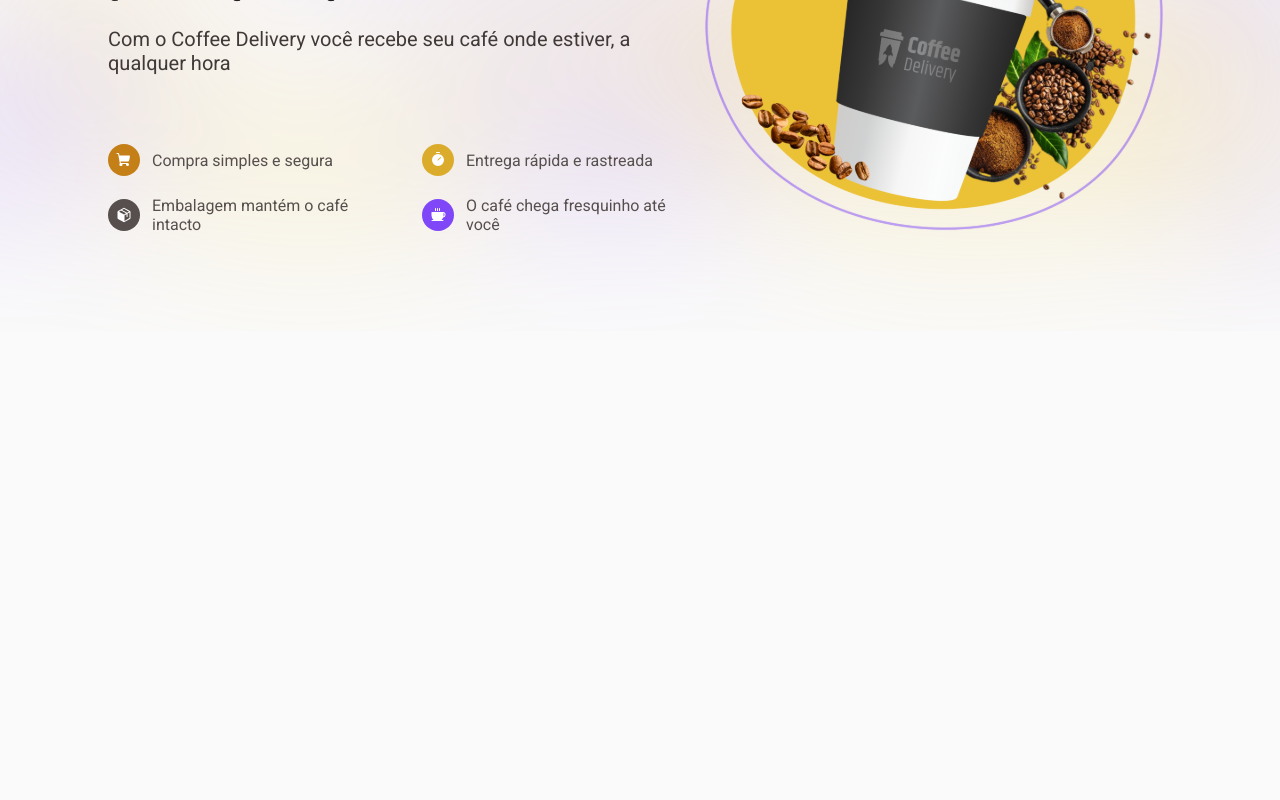
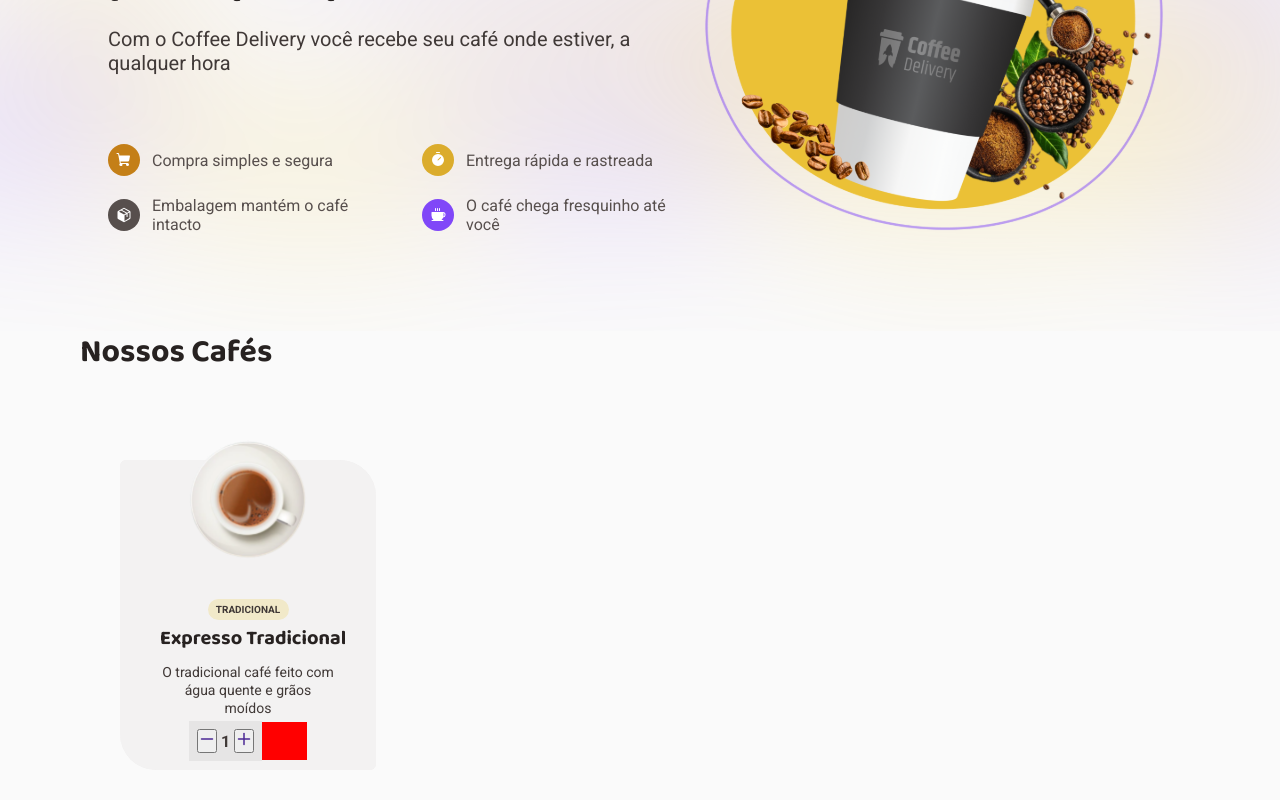
Before and after one commit to JVMoreiraD/coffee-delivery, a React (Vite) app: page / in a window 1280 px wide. Shown: the part 316-1116 px from the top of the page. Before the commit the page ends 800 px from the top, so only its background shows below. Built offline with nearby package versions, Linux system fonts and the light colour scheme.

Commit message:
wip: list of coffees

```diff
--- a/src/App.tsx
+++ b/src/App.tsx
@@ -4,6 +4,7 @@ import { GlobalStyle } from './styles/global'
 import { Header } from './components/Header'
 import { MainSection } from './components/MainSection'
 import { CoffeeCard } from './components/CoffeeCard'
+import { CoffeeSection } from './components/CoffeeSection'
 
 function App() {
 
@@ -12,7 +13,7 @@ function App() {
       <GlobalStyle />
       <Header></Header>
       <MainSection></MainSection>
-      {/* <CoffeeCard /> */}
+      <CoffeeSection></CoffeeSection>
     </ThemeProvider>
   )
 }
--- /dev/null
+++ b/src/components/CoffeeSection/index.tsx
@@ -0,0 +1,17 @@
+import { CoffeeCard } from "../CoffeeCard";
+import { Headers } from "../Text";
+import { CoffeeListContainer, OurCoffeesContainer } from "./styles";
+
+export function CoffeeSection() {
+    return (
+        <div>
+            <OurCoffeesContainer>
+                <Headers fontSize="32px" fontWeight="Bolder">Nossos Cafés</Headers>
+                <CoffeeListContainer>
+                    <CoffeeCard></CoffeeCard>
+                    <CoffeeCard></CoffeeCard>
+                </CoffeeListContainer>
+            </OurCoffeesContainer>
+        </div>
+    )
+}
--- /dev/null
+++ b/src/components/CoffeeSection/styles.ts
@@ -0,0 +1,23 @@
+import styled from "styled-components";
+
+export const OurCoffeesContainer = styled.div`
+    position: absolute;
+    height: 1645px;
+    left: calc(50% - 1120px/2);
+    right: 0px;
+    top: 648px;
+`
+
+export const CoffeeListContainer = styled.div`
+    display: grid;
+    grid-template-columns: repeat(3, 1fr);
+
+    position: absolute;
+    width: 1120px;
+    height: 1360px;
+    left: calc(50% - 1120px/2);
+    top: 128px;
+    display: grid;
+    grid-template-columns: repeat(3, 1fr);
+
+`
```
